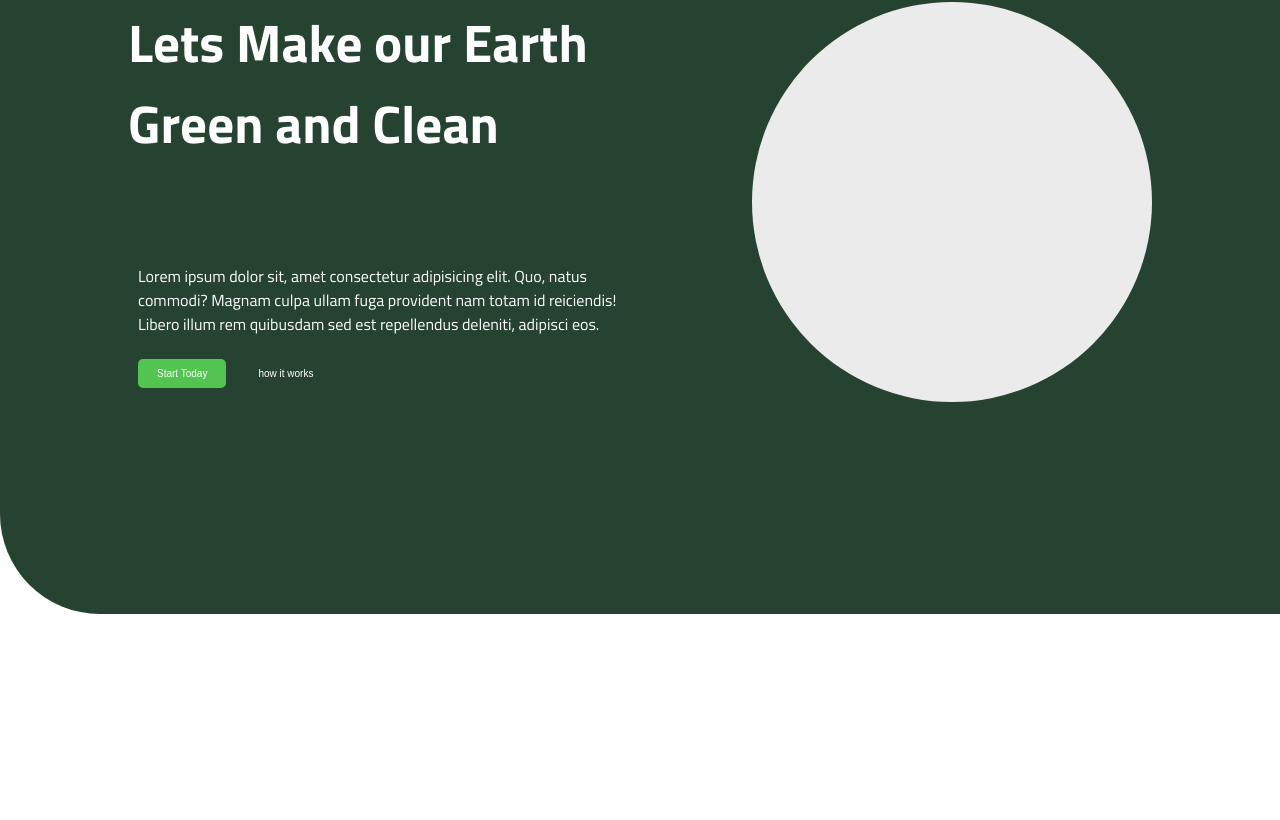
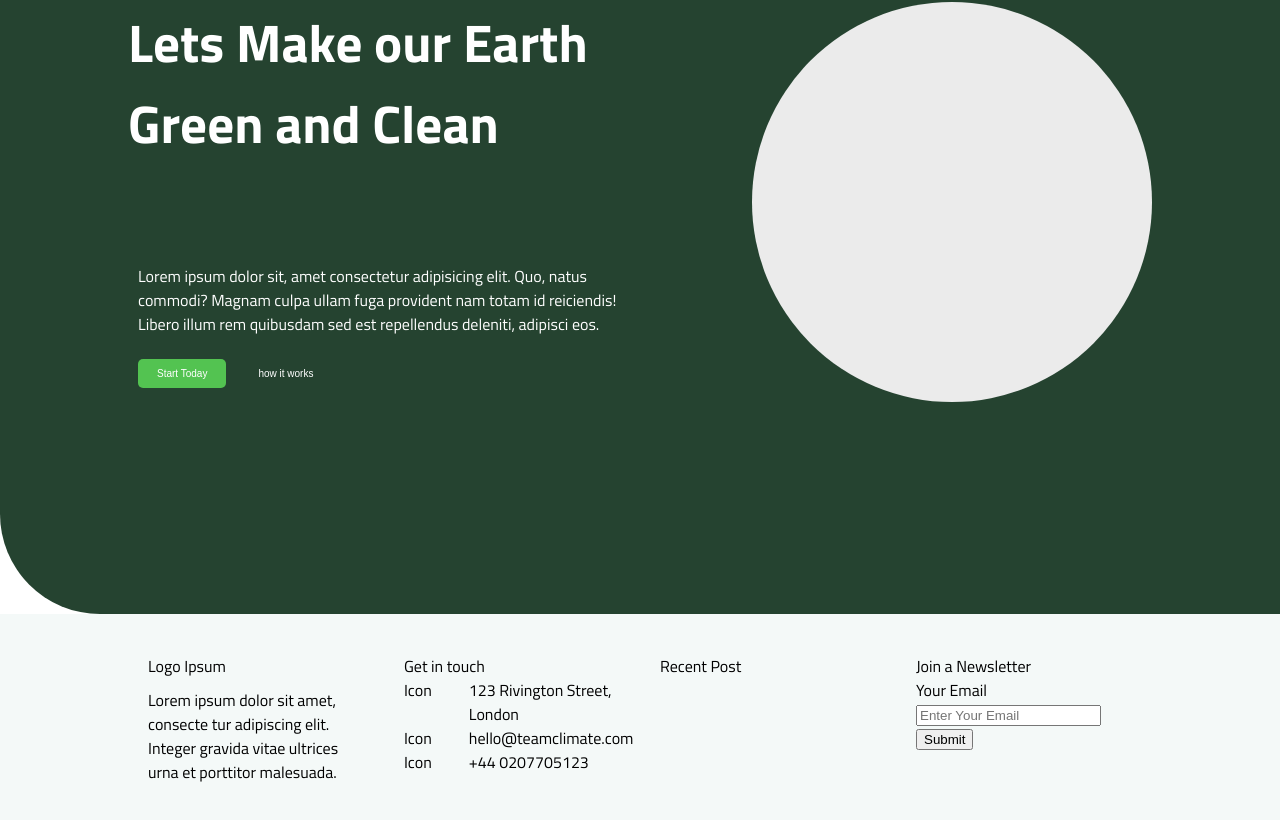
Before and after one commit to OmarMahmoud97/Industry-Hackathon, a React (Create React App) app: page / in a window 1280 px wide. Shown: the part 186-1006 px from the top of the page. Before the commit the page ends 800 px from the top, so only its background shows below. Built offline with nearby package versions, Linux system fonts and the light colour scheme.

Commit message:
footer structure

```diff
--- a/package.json
+++ b/package.json
@@ -10,6 +10,7 @@
     "react": "^18.2.0",
     "react-dom": "^18.2.0",
     "react-scripts": "5.0.1",
+    "sass": "^1.55.0",
     "web-vitals": "^2.1.4"
   },
   "scripts": {
--- a/src/App.js
+++ b/src/App.js
@@ -1,10 +1,12 @@
 import "./styles/partials/_resets.scss";
 import Navbar from "./components/Navbar/navbar";
 import Landing from "./components/Landing/landing";
+import Footer from "./components/Footer/footer";
 function App() {
   return (
     <div className="App">
       <Landing />
+      <Footer />
     </div>
   );
 }
--- /dev/null
+++ b/src/components/Footer/footer.jsx
@@ -0,0 +1,55 @@
+import "./footer.scss";
+
+const footer = () => {
+  return (
+    <section className="footer">
+      <div className="footer__container">
+        <div className="footer__wrapper">
+          <div className="footer__logo">Logo Ipsum</div>
+          <div className="footer__description">
+            Lorem ipsum dolor sit amet, consecte tur adipiscing elit. Integer
+            gravida vitae ultrices urna et porttitor malesuada.
+          </div>
+        </div>
+        <div className="footer__wrapper">
+          <div className="footer__column-header">Get in touch</div>
+          <div className="footer__address">
+            <div className="footer__icon">Icon</div>
+            <div className="footer__address-text">
+              123 Rivington Street, London
+            </div>
+          </div>
+          <div className="footer__email">
+            <div className="footer__icon">Icon</div>
+            <div className="footer__address-text">hello@teamclimate.com</div>
+          </div>
+          <div className="footer__phone">
+            <div className="footer__icon">Icon</div>
+            <div className="footer__address-text">+44 0207705123</div>
+          </div>
+        </div>
+        <div className="footer__wrapper">
+          <div className="footer__column-header">Recent Post</div>
+          <div className="footer__blog-post"></div>
+          <div className="footer__blog-post"></div>
+        </div>
+        <div className="footer__wrapper">
+          <div className="footer__column-header">Join a Newsletter</div>
+          <div className="footer__email-form">
+            <label className="footer__input-label" htmlFor="">
+              Your Email
+            </label>
+            <input
+              className="footer__input"
+              type="text"
+              placeholder="Enter Your Email"
+            />
+            <button className="footer__button">Submit</button>
+          </div>
+        </div>
+      </div>
+    </section>
+  );
+};
+
+export default footer;
--- /dev/null
+++ b/src/components/Footer/footer.scss
@@ -0,0 +1,38 @@
+@use "../../styles/partials/variables" as *;
+@use "../../styles/partials/breakpoints" as *;
+@use "../../styles/partials/mixin" as *;
+
+.footer {
+  background-color: $primary-four;
+  display: flex;
+  justify-content: center;
+
+  &__container {
+    display: flex;
+    padding: 2rem 0;
+    width: 80%;
+  }
+
+  &__wrapper {
+    width: 25%;
+    padding: 2rem;
+  }
+
+  &__description {
+    padding: 1rem 0;
+  }
+
+  &__phone,
+  &__email,
+  &__address {
+    display: flex;
+  }
+
+  &__icon {
+    width: 30%;
+  }
+
+  &__address-text {
+    width: 70%;
+  }
+}
--- a/src/styles/partials/_variables.scss
+++ b/src/styles/partials/_variables.scss
@@ -7,3 +7,4 @@ $desktop-breakpoint: 1280px;
 $primary-one: #254330;
 $primary-two: #53c351;
 $primary-three: #ebebeb;
+$primary-four: #f4f9f8;
```
Also changed, not shown: 1 other file (tests, documents, lock files or other folders).
